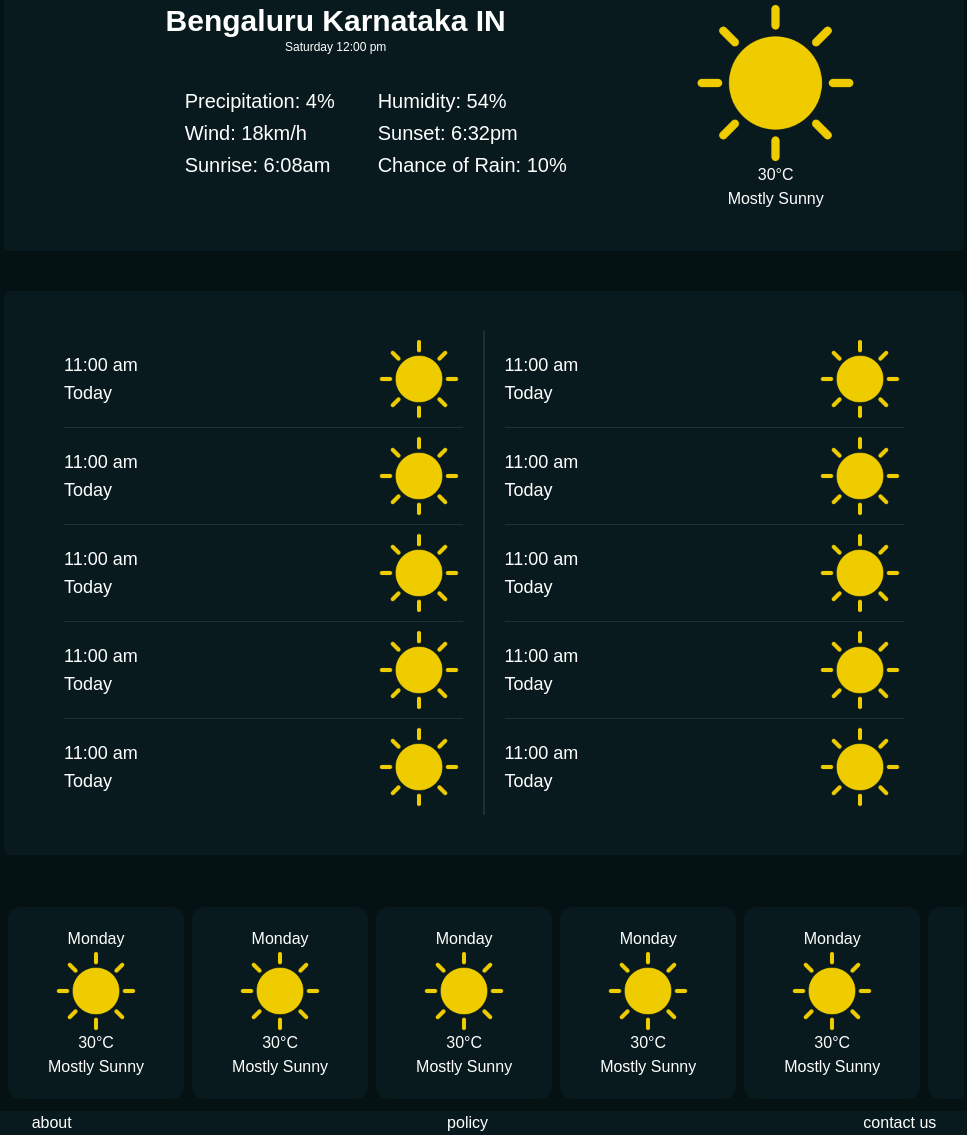
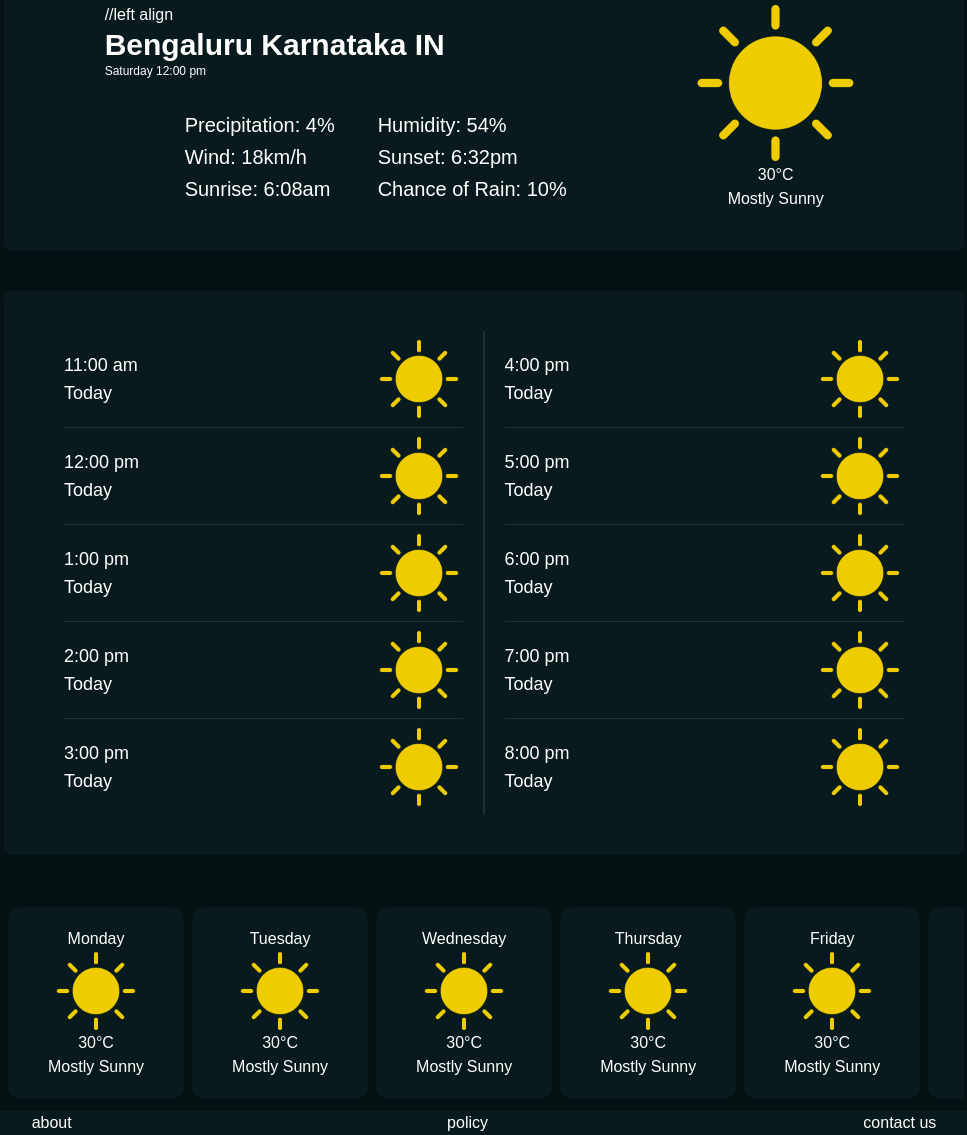
Before and after one commit to Rai-shwith/SkyCast, a website built with Vite: page index.html in a window 1280 px wide. Shown: the part 261-1396 px from the top of the page, without its empty margins (156-1123 px from the left). Built offline with nearby package versions, Linux system fonts and the light colour scheme; a web font is replaced by a local one.

Commit message:
Update timing and day

```diff
--- a/index.html
+++ b/index.html
@@ -32,7 +32,7 @@
                 class="w-full indent-5 md:w-[69vw] bg-[#193235] focus:outline-none focus:ring-5 focus:ring-slate-100 rounded-md"
                 type="text" placeholder="Search: City">
             <div class="search-icon h-[2rem]">
-                <img class="object-cover h-full w-full" src="assets/images/search.png" alt="" srcset="">
+                <img class="object-cover h-full w-auto" src="assets/images/search.png" alt="" srcset="">
             </div>
         </section>
         <section class="weather-box flex flex-col md:flex-row-reverse justify-around self-center w-3/4 p-10 rounded-md  mt-4 bg-[#081A1D]">
@@ -46,7 +46,7 @@
                 </div>
             </div>
             <div class="weather-detail ">
-                <div class="flex flex-col items-center">
+                <div class="flex flex-col items-start"> //left align
                     <div class="text-3xl">
                         <span class="city font-bold">Bengaluru</span>
                         <span class="state font-bold">Karnataka</span>
@@ -81,7 +81,7 @@
                 </div>
                 <div class="weather-card flex justify-between items-center mx-5 py-2">
                     <div class="flex flex-col items-start text-sm md:text-lg">
-                        <div class="">11:00 am</div>
+                        <div class="">12:00 pm</div>
                         <div class="">Today</div>
                     </div>
                     <div class="visuals">
@@ -90,7 +90,7 @@
                 </div>
                 <div class="weather-card flex justify-between items-center mx-5 py-2">
                     <div class="flex flex-col items-start text-sm md:text-lg">
-                        <div class="">11:00 am</div>
+                        <div class="">1:00 pm</div>
                         <div class="">Today</div>
                     </div>
                     <div class="visuals">
@@ -99,7 +99,7 @@
                 </div>
                 <div class="weather-card flex justify-between items-center mx-5 py-2">
                     <div class="flex flex-col items-start text-sm md:text-lg">
-                        <div class="">11:00 am</div>
+                        <div class="">2:00 pm</div>
                         <div class="">Today</div>
                     </div>
                     <div class="visuals">
@@ -108,7 +108,7 @@
                 </div>
                 <div class="weather-card flex justify-between items-center mx-5 py-2">
                     <div class="flex flex-col items-start text-sm md:text-lg">
-                        <div class="">11:00 am</div>
+                        <div class="">3:00 pm</div>
                         <div class="">Today</div>
                     </div>
                     <div class="visuals">
@@ -119,7 +119,7 @@
             <div class="flex flex-col w-full divide-y divide-[#193235]">
                 <div class="weather-card flex justify-between items-center mx-5 py-2">
                     <div class="flex flex-col items-start text-sm md:text-lg">
-                        <div class="">11:00 am</div>
+                        <div class="">4:00 pm</div>
                         <div class="">Today</div>
                     </div>
                     <div class="visuals">
@@ -128,7 +128,7 @@
                 </div>
                 <div class="weather-card flex justify-between items-center mx-5 py-2">
                     <div class="flex flex-col items-start text-sm md:text-lg">
-                        <div class="">11:00 am</div>
+                        <div class="">5:00 pm</div>
                         <div class="">Today</div>
                     </div>
                     <div class="visuals">
@@ -137,7 +137,7 @@
                 </div>
                 <div class="weather-card flex justify-between items-center mx-5 py-2">
                     <div class="flex flex-col items-start text-sm md:text-lg">
-                        <div class="">11:00 am</div>
+                        <div class="">6:00 pm</div>
                         <div class="">Today</div>
                     </div>
                     <div class="visuals">
@@ -146,7 +146,7 @@
                 </div>
                 <div class="weather-card flex justify-between items-center mx-5 py-2">
                     <div class="flex flex-col items-start text-sm md:text-lg">
-                        <div class="">11:00 am</div>
+                        <div class="">7:00 pm</div>
                         <div class="">Today</div>
                     </div>
                     <div class="visuals">
@@ -155,7 +155,7 @@
                 </div>
                 <div class="weather-card flex justify-between items-center mx-5 py-2">
                     <div class="flex flex-col items-start text-sm md:text-lg">
-                        <div class="">11:00 am</div>
+                        <div class="">8:00 pm</div>
                         <div class="">Today</div>
                     </div>
                     <div class="visuals">
@@ -176,7 +176,7 @@
                 </div>
             </div>
             <div class="day-card flex bg-[#081A1D] py-5 px-10 rounded-xl flex-col items-center m-1 w-fit flex-shrink-0">
-                <div class="day">Monday</div>
+                <div class="day">Tuesday</div>
                 <img class="visual h-[5rem]" src="assets/images/sunny.png">
                 <div class="info flex flex-col items-center">
                     <div>
@@ -186,7 +186,7 @@
                 </div>
             </div>
             <div class="day-card flex bg-[#081A1D] py-5 px-10 rounded-xl flex-col items-center m-1 w-fit flex-shrink-0">
-                <div class="day">Monday</div>
+                <div class="day">Wednesday</div>
                 <img class="visual h-[5rem]" src="assets/images/sunny.png">
                 <div class="info flex flex-col items-center">
                     <div>
@@ -196,7 +196,7 @@
                 </div>
             </div>
             <div class="day-card flex bg-[#081A1D] py-5 px-10 rounded-xl flex-col items-center m-1 w-fit flex-shrink-0">
-                <div class="day">Monday</div>
+                <div class="day">Thursday</div>
                 <img class="visual h-[5rem]" src="assets/images/sunny.png">
                 <div class="info flex flex-col items-center">
                     <div>
@@ -206,7 +206,7 @@
                 </div>
             </div>
             <div class="day-card flex bg-[#081A1D] py-5 px-10 rounded-xl flex-col items-center m-1 w-fit flex-shrink-0">
-                <div class="day">Monday</div>
+                <div class="day">Friday</div>
                 <img class="visual h-[5rem]" src="assets/images/sunny.png">
                 <div class="info flex flex-col items-center">
                     <div>
@@ -216,7 +216,7 @@
                 </div>
             </div>
             <div class="day-card flex bg-[#081A1D] py-5 px-10 rounded-xl flex-col items-center m-1 w-fit flex-shrink-0">
-                <div class="day">Monday</div>
+                <div class="day">Saturday</div>
                 <img class="visual h-[5rem]" src="assets/images/sunny.png">
                 <div class="info flex flex-col items-center">
                     <div>
@@ -226,7 +226,7 @@
                 </div>
             </div>
             <div class="day-card flex bg-[#081A1D] py-5 px-10 rounded-xl flex-col items-center m-1 w-fit flex-shrink-0">
-                <div class="day">Monday</div>
+                <div class="day">Sunday</div>
                 <img class="visual h-[5rem]" src="assets/images/sunny.png">
                 <div class="info flex flex-col items-center">
                     <div>
```
